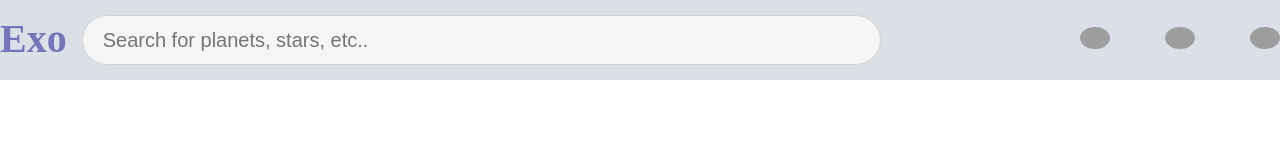
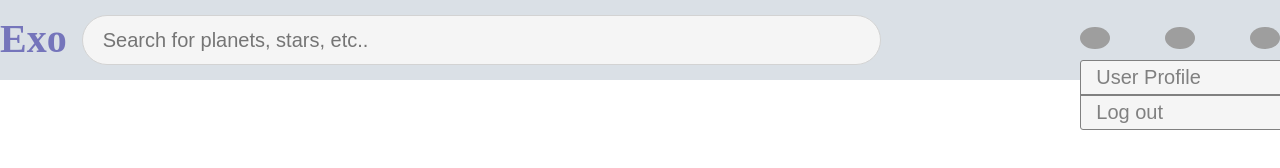
Before and after one commit to eliraybon/exo, a React app in the folder client/: page / in a window 1280 px wide. Both pictures are taken after a click on the button 1180 px from the left and 40 px from the top of the page. Built offline with nearby package versions, Linux system fonts and the light colour scheme; grey boxes are pictures that could not be loaded.

Commit message:
Create user dropdown

```diff
--- a/client/public/assets/css/navbar.css
+++ b/client/public/assets/css/navbar.css
@@ -1,5 +1,6 @@
 .nav-div {
   background: #dae0e6;
+  position: relative;
 }
 
 .nav-header {
@@ -58,6 +59,7 @@
   -webkit-transition:background .2s ease-in;
   width: 30px;
   border-radius: 100%;
+  position: relative;
 }
 
 .cart {
@@ -77,3 +79,43 @@
 .cart:hover {
   background: violet;
 }
+
+.dropdown-content {
+  visibility: hidden;
+  position: absolute;
+  width: 205px;
+  background: whitesmoke;
+  border: 1px solid gray;
+}
+
+.dropped {
+  position: absolute;
+  visibility: visible;
+  width: 205px;
+  background: whitesmoke;
+  top: 60px;
+  border-radius: 3px;
+  height: 70px;
+}
+
+.logout-btn {
+  font-size: 20px;
+  padding-left: 15px;
+  padding-top: 5px;
+  padding-bottom: 5px;
+  color: gray;
+  /* position: fixed; */
+  bottom: 5px;
+  border-top: 1px solid gray;
+}
+
+.user-btn {
+  font-size: 20px;
+  padding-left: 15px;
+  padding-top: 5px;
+  padding-bottom: 5px;
+  color: gray;
+  /* position: fixed; */
+  bottom: 5px;
+  border-bottom: 1px solid gray;
+}
--- a/client/src/components/ui/Nav.js
+++ b/client/src/components/ui/Nav.js
@@ -17,8 +17,12 @@ const Nav = props => {
         </div>
         <div className="nav-options">
           <button className="option"><img className="favorites" src="https://img.icons8.com/pastel-glyph/64/000000/hearts.png"/></button>
-          <button className="option"><img className="you" src="https://img.icons8.com/ios/50/000000/user-female-circle.png"/></button>
+          <button className="option" onClick={() => document.getElementById("drpdwn").classList.add("dropped")}><img className="you" src="https://img.icons8.com/ios/50/000000/user-female-circle.png"/></button>
           <button className="option"><img className="cart" src="https://img.icons8.com/pastel-glyph/64/000000/shopping-cart--v1.png"/></button>
+          <div className="dropdown-content" id="drpdwn">
+            <p className="user-btn">User Profile</p>
+            <p className="logout-btn">Log out</p>
+          </div>
         </div>
       </header>
     </div>
```
